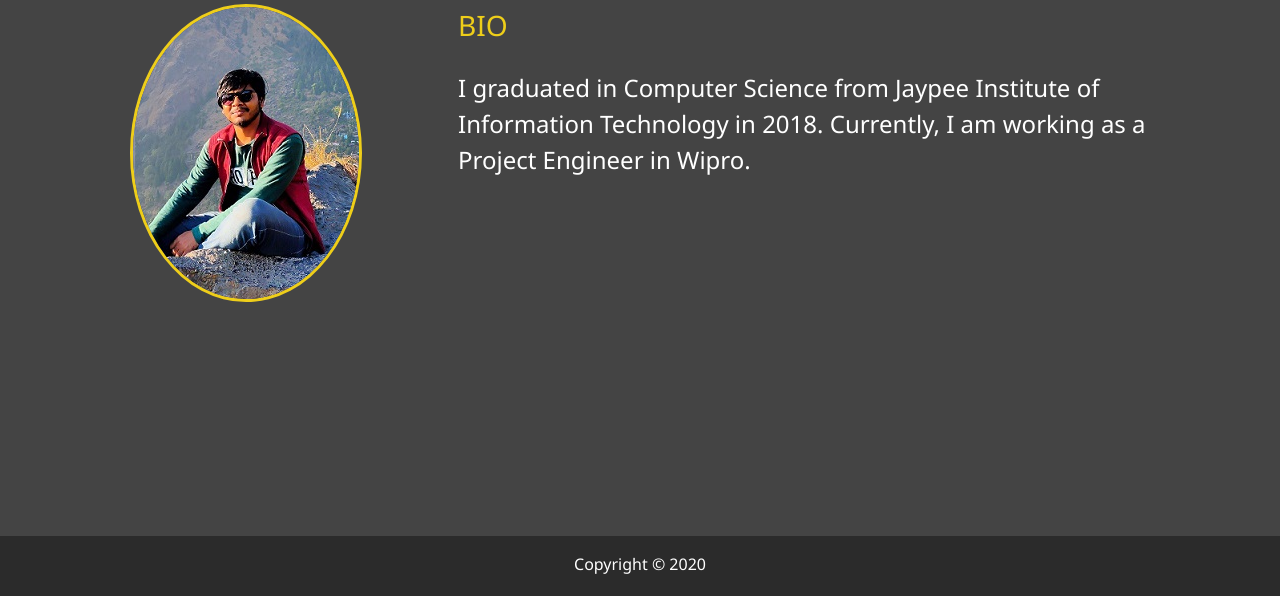
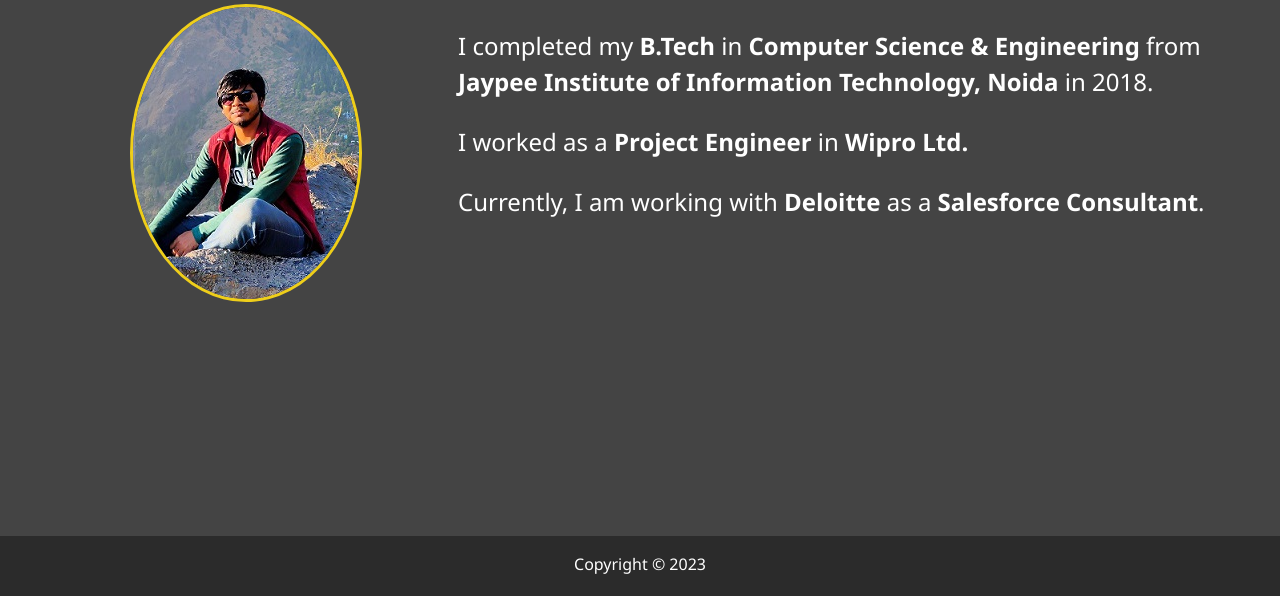
Before and after one commit to abhishek4321/abhishek4321.github.io, a website: page about.html in a window 1280 px wide. Shown: the part 204-800 px from the top of the page. Drawn offline with Linux system fonts and the light colour scheme.

Commit message:
updated protfolio

```diff
--- a/about.html
+++ b/about.html
@@ -66,16 +66,17 @@
       <img src="img/portrait.jpg" alt="Abhishek Gupta" class="bio-image">
 
       <div class="bio">
-        <h3 class="text-secondary">BIO</h3>
-        <p>I graduated in Computer Science from Jaypee Institute of Information Technology in 2018.
-          Currently, I am working as a Project Engineer in Wipro.
+        <h3 class="text-secondary"></h3>
+        <p>I completed my <b>B.Tech</b> in <b>Computer Science & Engineering</b> from <b>Jaypee Institute of Information Technology, Noida</b> in 2018.
+        <p>I worked as a <b>Project Engineer</b> in <b>Wipro Ltd.</b></p>
+        <p>Currently, I am working with <b>Deloitte</b> as a <b>Salesforce Consultant</b>.</p>
         </p>
       </div>
     </div>
   </main>
 
   <footer id="main-footer">
-    Copyright &copy; 2020
+    Copyright &copy; 2023
   </footer>
 
   <script src="js/main.js"></script>
```
Also changed, not shown: contact.html (+3 -3 lines), index.html (+1 -1 lines), resume.html (+2 -2 lines), work.html (+1 -1 lines), 1 other file.
